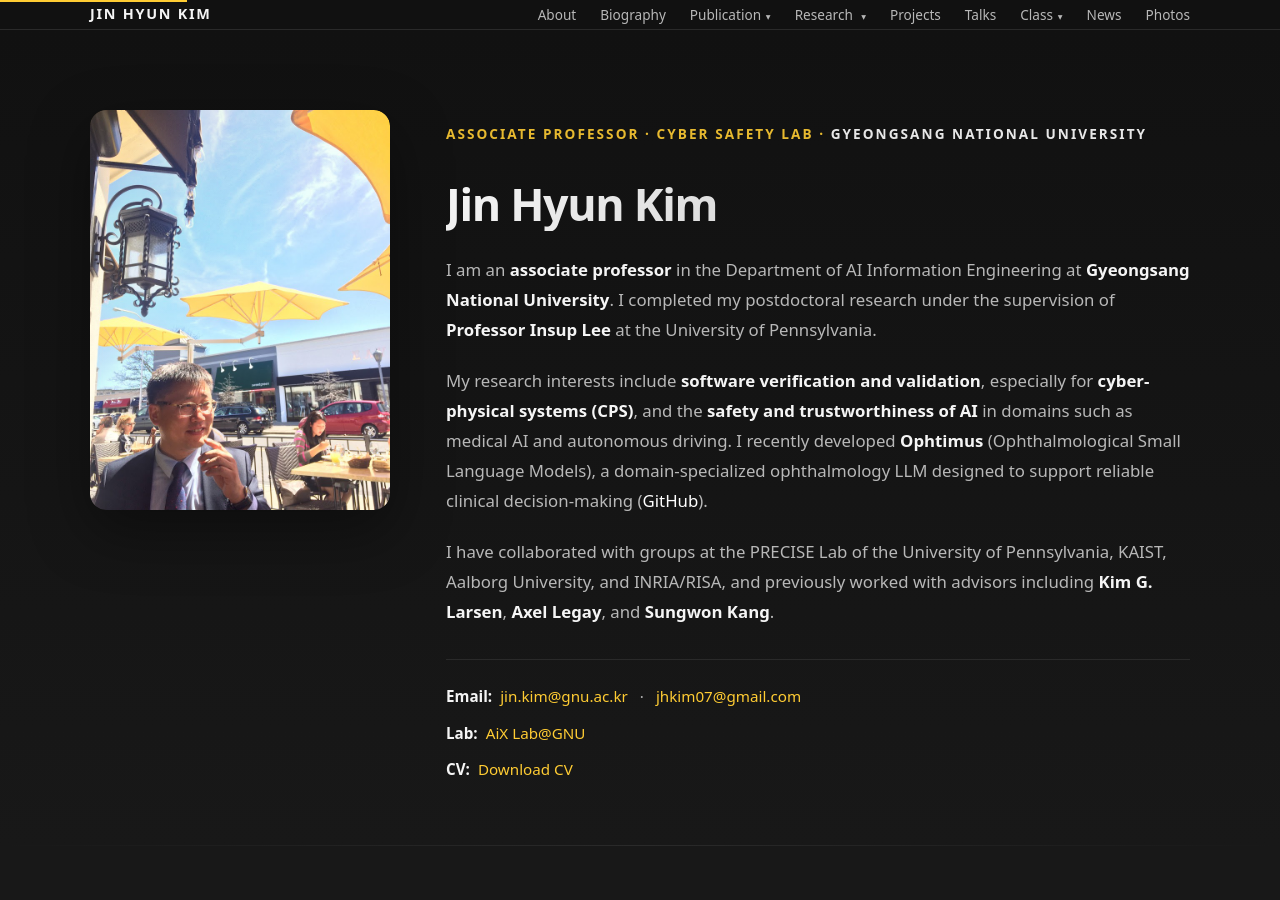
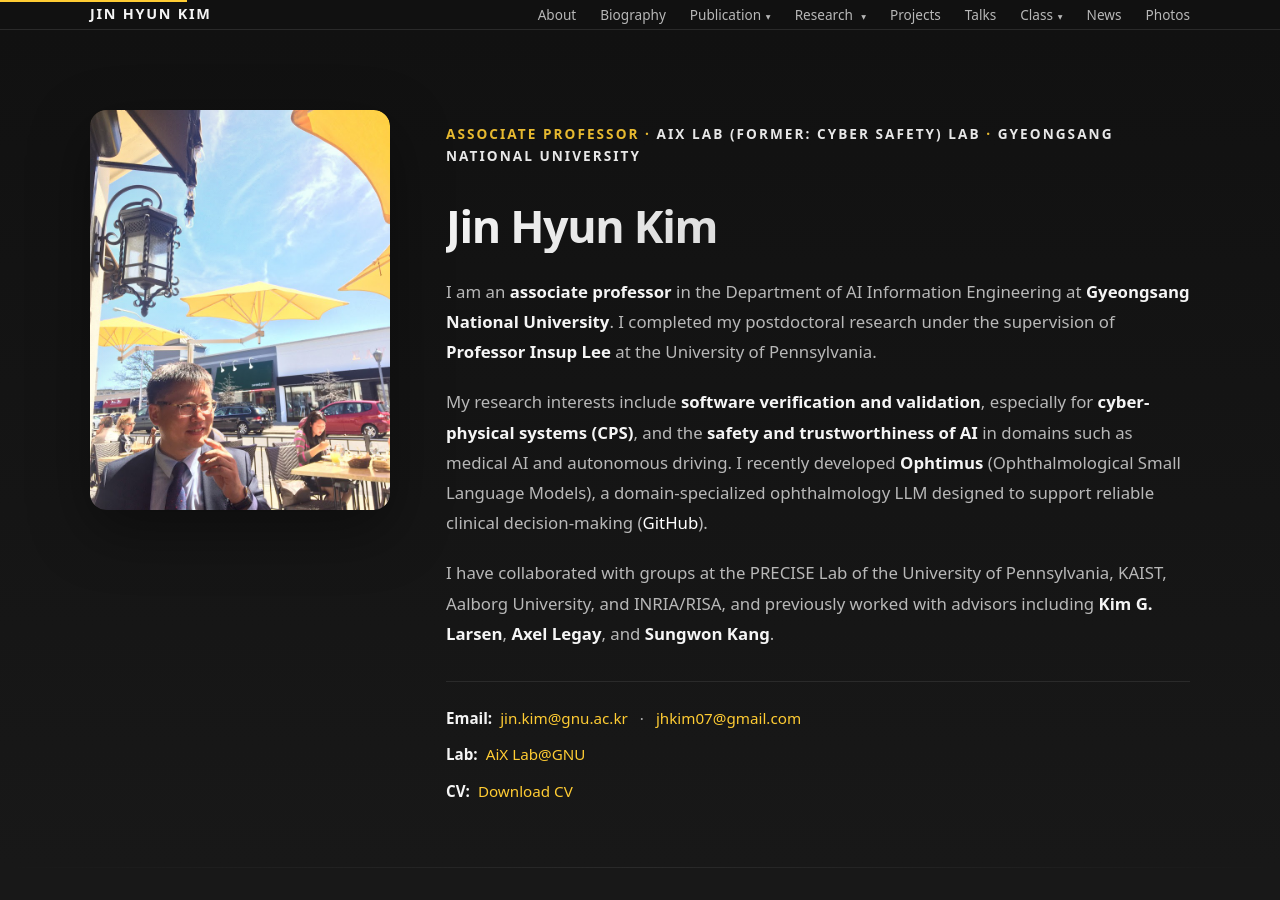
Before and after one commit to jhkim07/jhkim07.github.io, a Jekyll site: the page built from index.md, in a window 1280 px wide and 900 px high. Built offline with Jekyll 4.4.1, drawn with Linux system fonts in a browser that asks for light colours.

Commit message:
update index.html

```diff
--- a/index.md
+++ b/index.md
@@ -11,7 +11,7 @@ title: "Home"
       </div>
     </div>
     <div class="hero-text">
-      <p class="tagline">Associate Professor · Cyber Safety Lab · <a href="https://gnu.ac.kr">Gyeongsang National University</a></p>
+      <p class="tagline">Associate Professor · <a herf="https://aix.gnu.ac.kr"> AiX Lab (Former: Cyber Safety) Lab </a> · <a href="https://gnu.ac.kr">Gyeongsang National University</a></p>
       <h1 class="hero-title">Jin Hyun Kim</h1>
       <div class="hero-content">
         <p>
```
